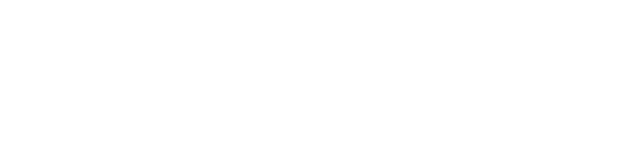
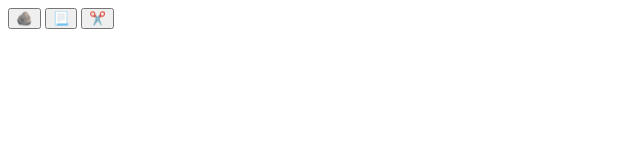
Before and after one commit to LengBTan/rock-paper-scissors, a plain HTML site: page index.html in a window 1280 px wide. Shown: the whole page, without its empty margins (0-640 px from the left). Drawn offline with Linux system fonts and the light colour scheme.

Commit message:
Add buttons for the choices

```diff
--- a/index.html
+++ b/index.html
@@ -8,5 +8,10 @@
 </head>
 <body>
     <script src="script.js"></script>
+    <div class="choiceContainer">
+        <button class="choices">🪨</button>
+        <button class="choices">📃</button>
+        <button class="choices">✂️</button>
+    </div>
 </body>
 </html>
```
